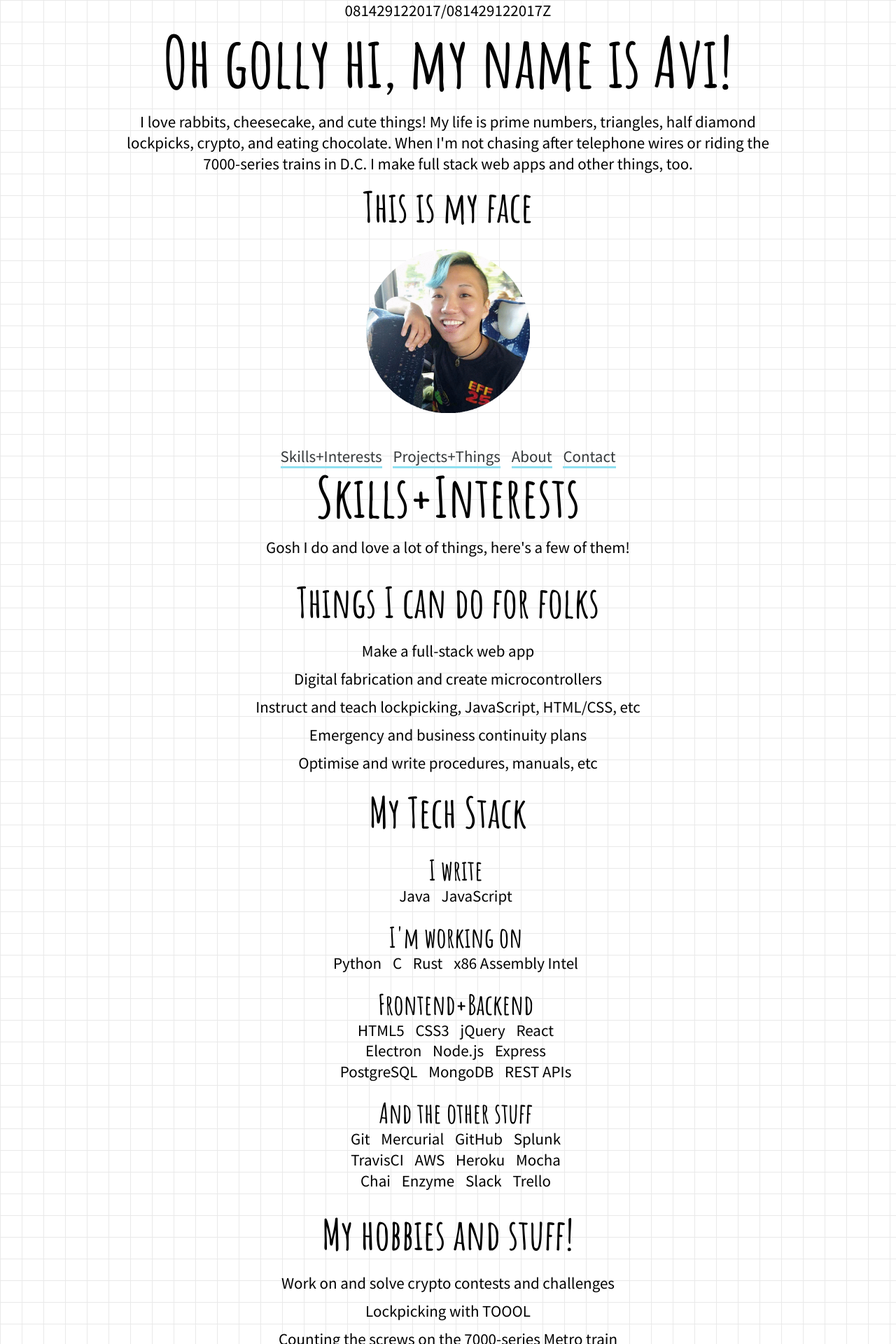
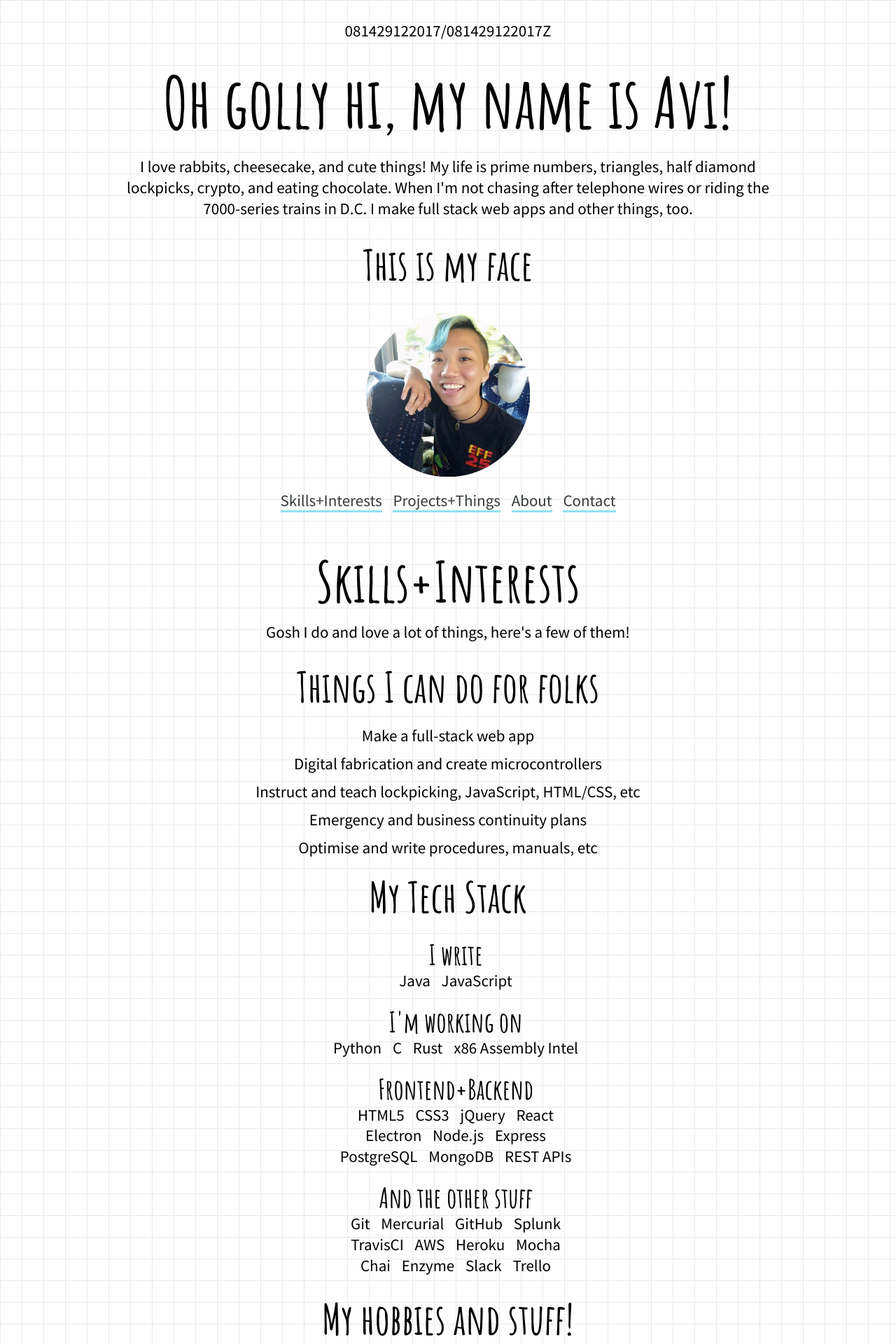
Before and after one commit to Avizc/avizc.github.io, a Jekyll site: the page index.html, which Jekyll copies as it is, in a window 1280 px wide. Shown: the top 1920 px of the page at 70% size. Built offline with Jekyll 4.4.1, drawn with Linux system fonts in a browser that asks for light colours; nearby versions of some CDN libraries; library files that are not in the unit come from our copies.

Commit message:
Adding padding for mobile site

```diff
--- a/css/index.css
+++ b/css/index.css
@@ -68,18 +68,24 @@ body {
     order: 1;
     margin-left: auto;
     margin-right: auto;
+    padding-top: 29px;
+    padding-bottom: 29px;
 }
 .home .greeting{
     order: 2;
+    padding-bottom: 19px;
 }
 .home .brief-bio{
     order: 3;
+    padding-bottom: 19px;
 }
 .home .page-1-face{
     order: 4;
+    padding-bottom: 19px;
 }
 .home .page-1-image{
     order: 5;
+    padding-bottom: 19px;
 }
 .home .menu-bar{
     order: 6;
@@ -92,6 +98,11 @@ body {
     margin-right: auto;
 }
 /* Skills+Interests */
+.skills-interests{
+    margin-top: 29px;
+    padding-top: 29px;
+    padding-bottom: 29px;
+}
 .things-do ul,.hobbies ul,.tech-stack ul{
     max-width: 77%;
 }
@@ -322,9 +333,9 @@ body {
     .page-1-face{
         padding-bottom: 11px;
     }
-    .menu-bar{
+    /* .menu-bar{
         padding-top: 47px;
-    }
+    } */
     .menu-bar ul li{
         padding: 5px;
         display: inline;
@@ -398,9 +409,9 @@ body {
     .page-1-face h3{
         margin-top: 0;
     }
-    .menu-bar{
+    /* .menu-bar{
         padding-top: 47px;
-    }
+    } */
     .menu-bar ul li{
         padding: 5px;
         display: inline;
```
